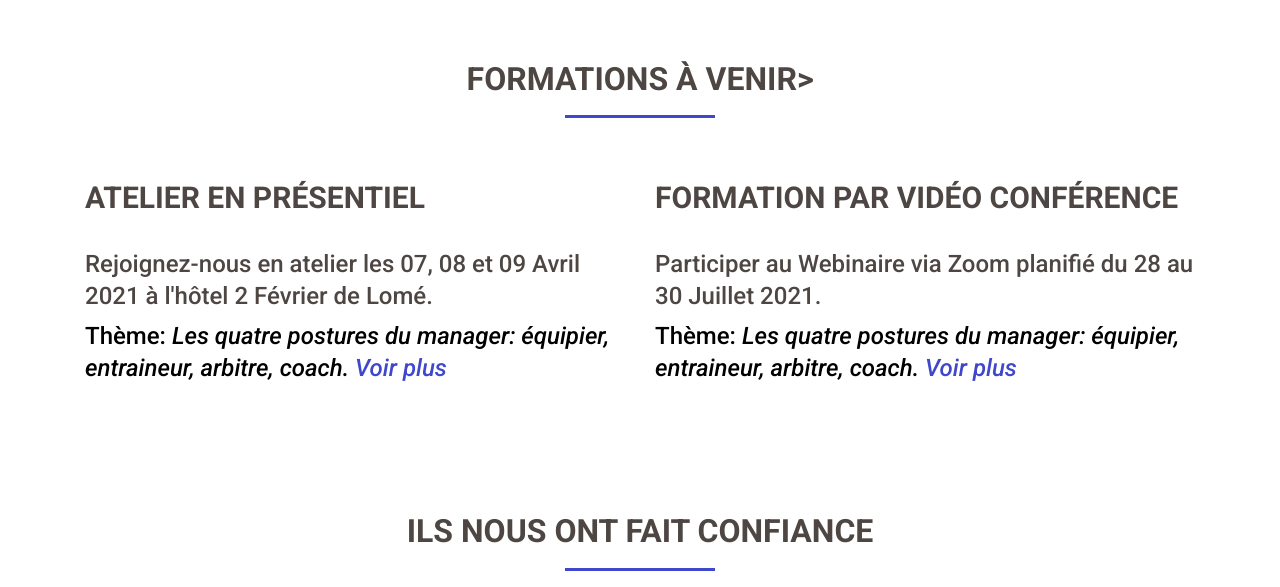
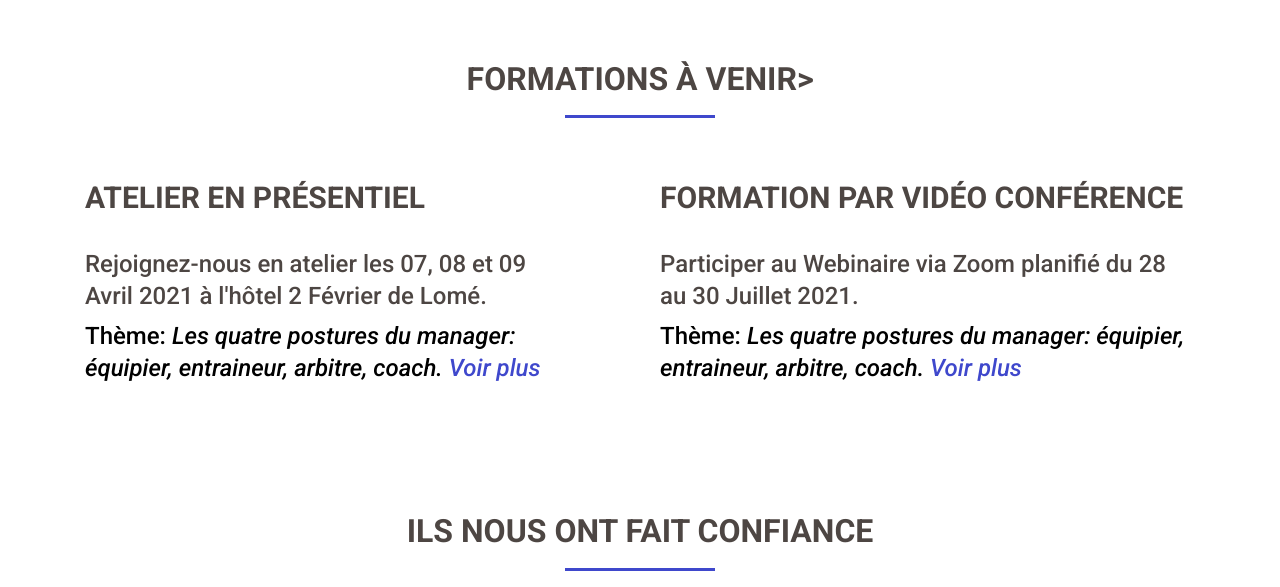
Before and after one commit to donkyni/jgkec, a Django app: page / in a window 1280 px wide. Shown: the part 800-1387 px from the top of the page. Run offline with Django 3.2, Linux system fonts and the light colour scheme; some libraries are stand-ins or nearby versions.

Commit message:
Update base.html

```diff
--- a/cabinet/templates/base.html
+++ b/cabinet/templates/base.html
@@ -158,7 +158,7 @@
         </div>
 
         <div class="row content">
-          <div class="col-lg-6" data-aos="fade-right">
+          <div class="col-lg-6" style="padding-right:70px" data-aos="fade-right">
             <h2 style="font-size:30px"><a href="{% url 'calendrier' %}" style="color:#4d4643">Atelier en présentiel</a></h2>
             <h3><a style="color:#4D4643" href="{% url 'calendrier' %}">Rejoignez-nous en atelier les 07, 08 et 09 Avril 2021 à l'hôtel 2 Février de Lomé. </a></h3>
             <h3 class="entry-title" style="color:black">
@@ -168,7 +168,7 @@
                 </span></a>
             </h3>
           </div>
-          <div class="col-lg-6 pt-4 pt-lg-0" data-aos="fade-left">
+          <div class="col-lg-6 pt-4 pt-lg-0" style="padding-left:20px" data-aos="fade-left">
             <h2 style="font-size:30px"><a href="{% url 'calendrier2' %}" style="color:#4d4643">Formation par vidéo conférence</a></h2>
             <h3><a style="color:#4D4643" href="{% url 'calendrier2' %}">Participer au Webinaire via Zoom planifié du 28 au 30 Juillet 2021. </a></h3>
             <h3 class="entry-title" style="color:black">
```
